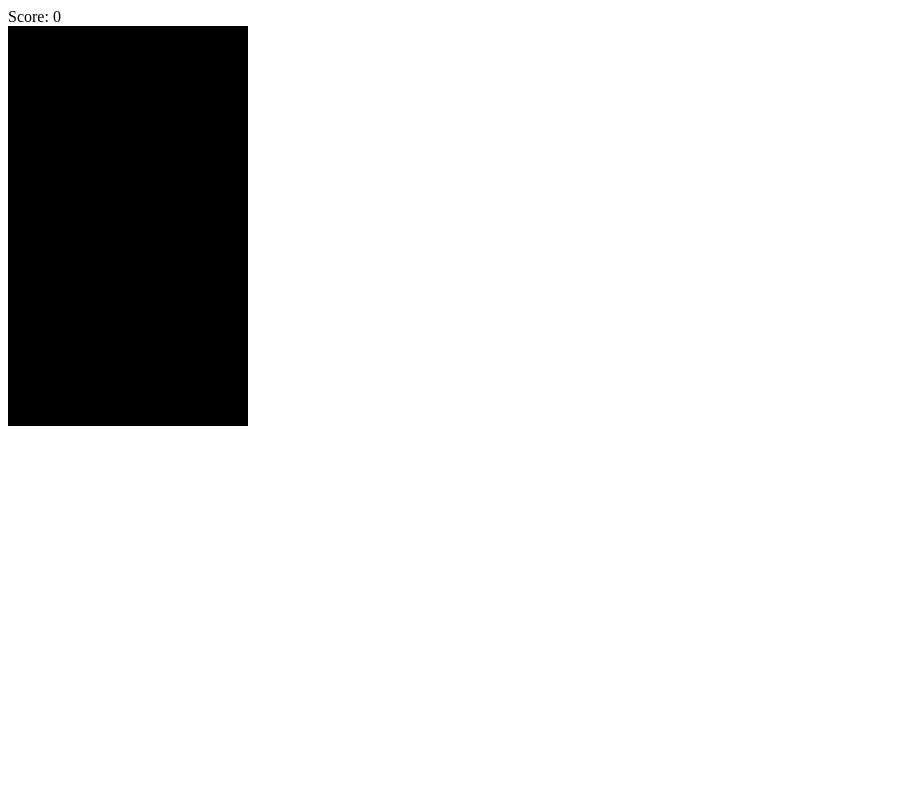
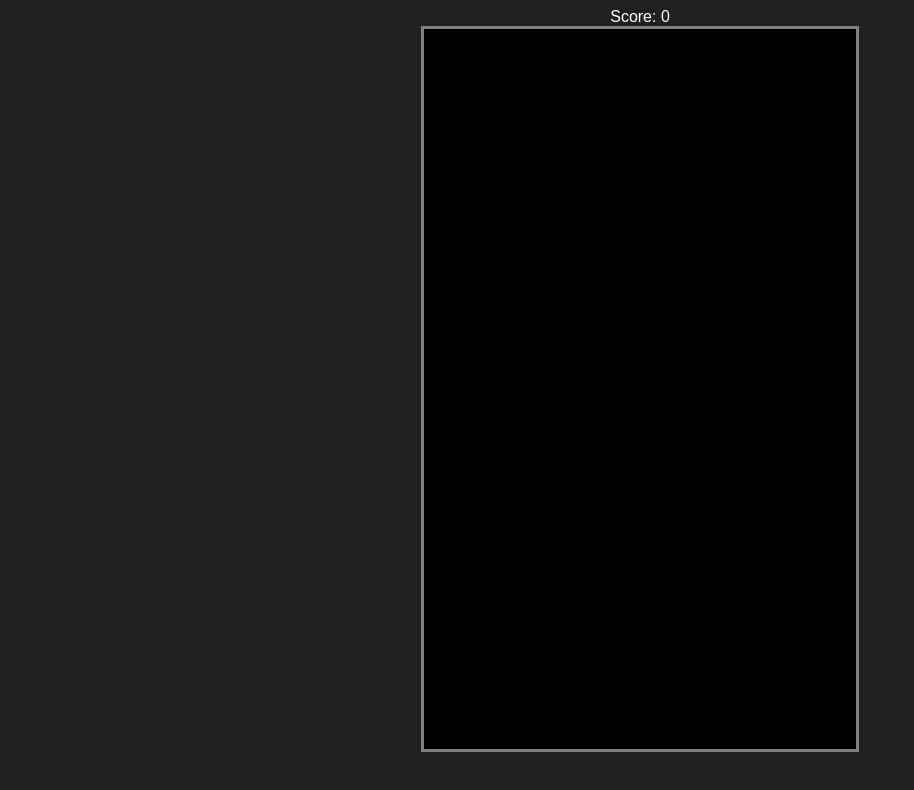
Before and after one commit to leocortezdev/vanillaTetris, a plain HTML site: page index.html in a window 1280 px wide. Shown: the whole page, without its empty margins (0-914 px from the left). Drawn offline with Linux system fonts and the light colour scheme.

Commit message:
Added UI

```diff
--- a/index.html
+++ b/index.html
@@ -10,7 +10,7 @@
         <title>Tetris</title>
         <meta name="description" content="tetris">
         <meta name="viewport" content="width=device-width, initial-scale=1">
-        <link rel="stylesheet" href="">
+        <link rel="stylesheet" href="styles.css">
         <script src="tetris.js" defer></script>
     </head>
     <body>
--- /dev/null
+++ b/styles.css
@@ -0,0 +1,12 @@
+body {
+    background: #202020;
+    color: #fff;
+    font-family: sans-serif;
+    font-size: 2;
+    text-align: center;
+}
+
+canvas {
+    border: solid .2em #7f7f7f;
+    height: 90vh;
+}
--- a/tetris.js
+++ b/tetris.js
@@ -203,6 +203,7 @@ const update = (time = 0) => {
 
   draw();
   requestAnimationFrame(update);
+  console.log(arena);
 };
 
 const arena = createMatrix(12, 20);
@@ -235,3 +236,5 @@ const updateScore = () => {
 playerReset();
 updateScore();
 update();
+
+console.log(arena); console.table(arena);
```
